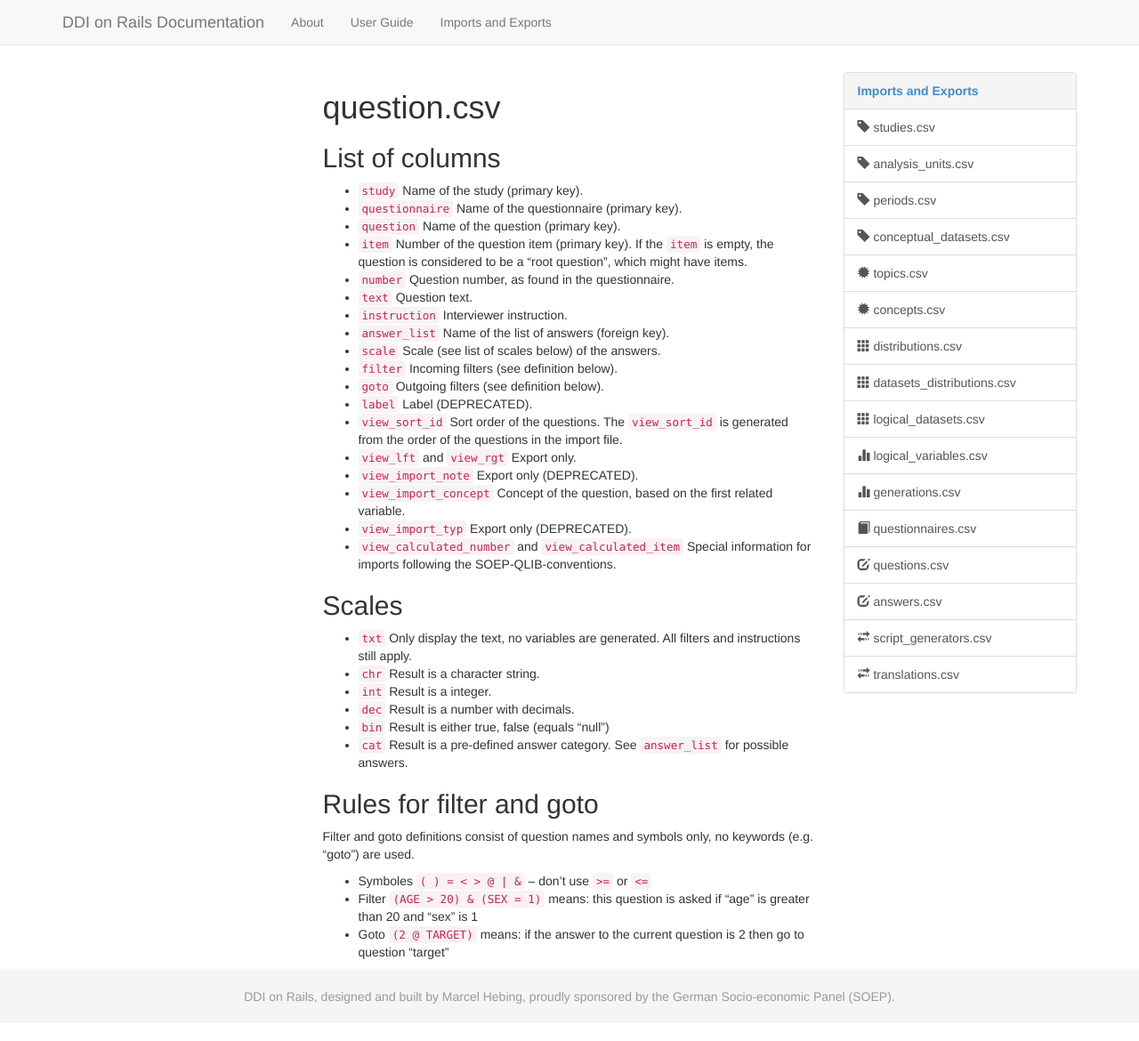
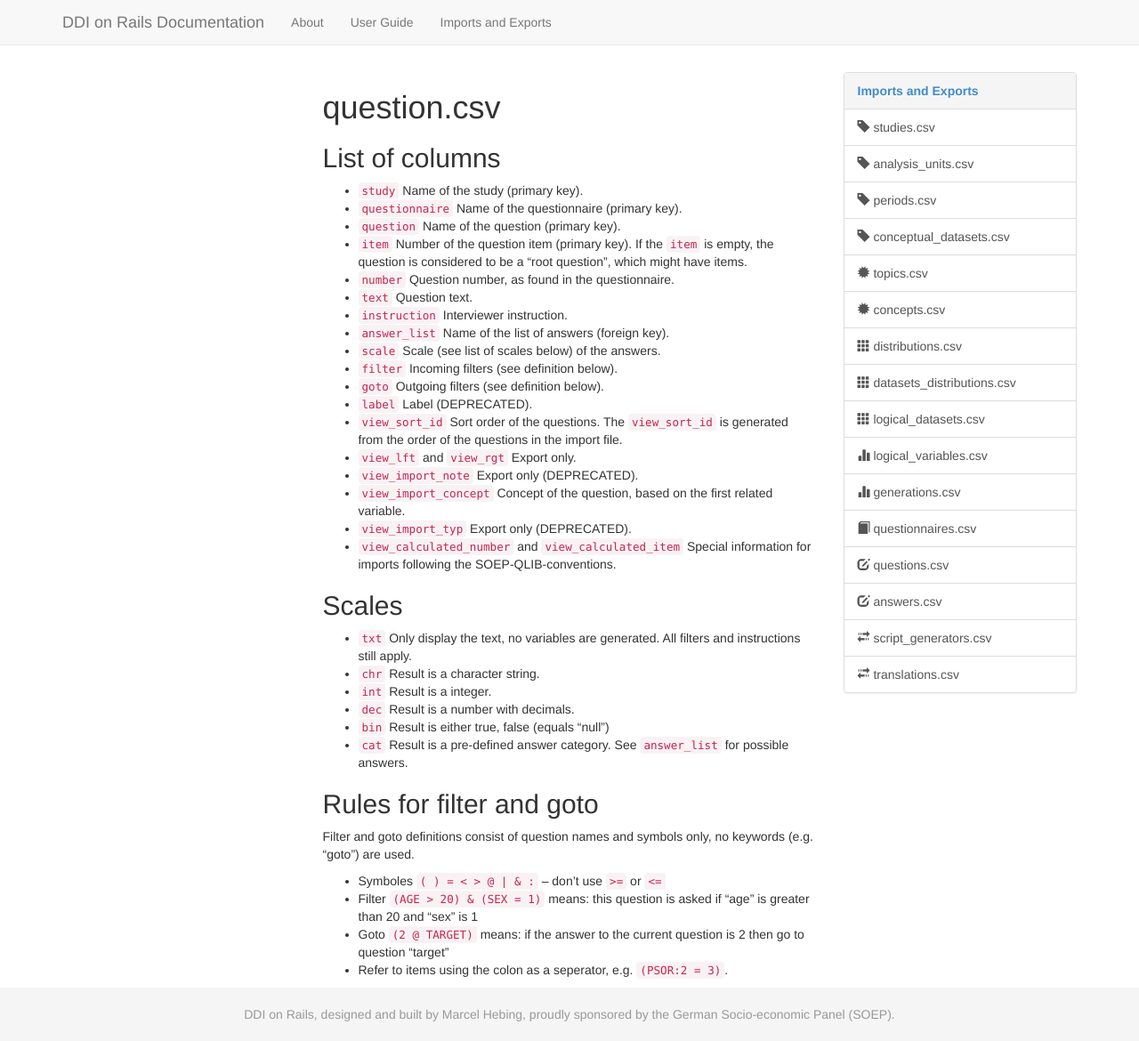
Before and after one commit to ddionrails/ddionrails.github.io, a Jekyll site: the page built from imports/questions_csv.markdown, in a window 1280 px wide. Shown: the whole page at 89% size. Built offline with Jekyll 4.4.1, drawn with Linux system fonts in a browser that asks for light colours; Markdown is read by kramdown in place of the engine named in the settings.

Commit message:
Update questions

```diff
--- a/imports/questions_csv.markdown
+++ b/imports/questions_csv.markdown
@@ -49,8 +49,9 @@ Rules for filter and goto
 Filter and goto definitions consist of question names and symbols only,
 no keywords (e.g. "goto") are used.
 
-* Symboles `( ) = < > @ | &` -- don't use `>=` or `<=`
+* Symboles `( ) = < > @ | & :` -- don't use `>=` or `<=`
 * Filter `(AGE > 20) & (SEX = 1)` means: this question is asked if "age" is
   greater than 20 and "sex" is 1
 * Goto `(2 @ TARGET)` means: if the answer to the current question is 2 then
   go to question "target"
+* Refer to items using the colon as a seperator, e.g. `(PSOR:2 = 3)`.
```
